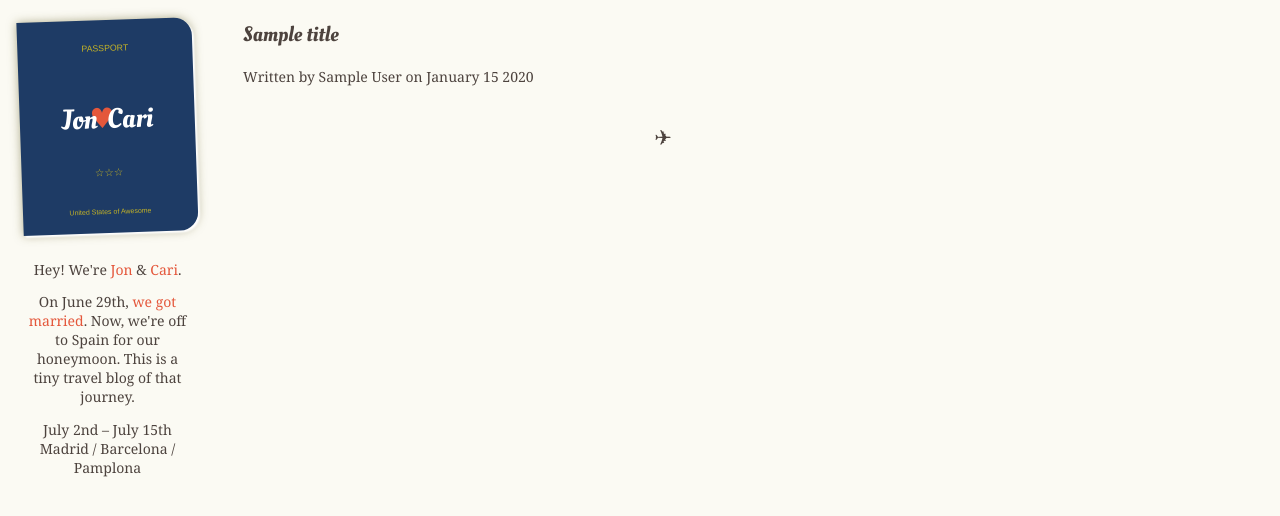
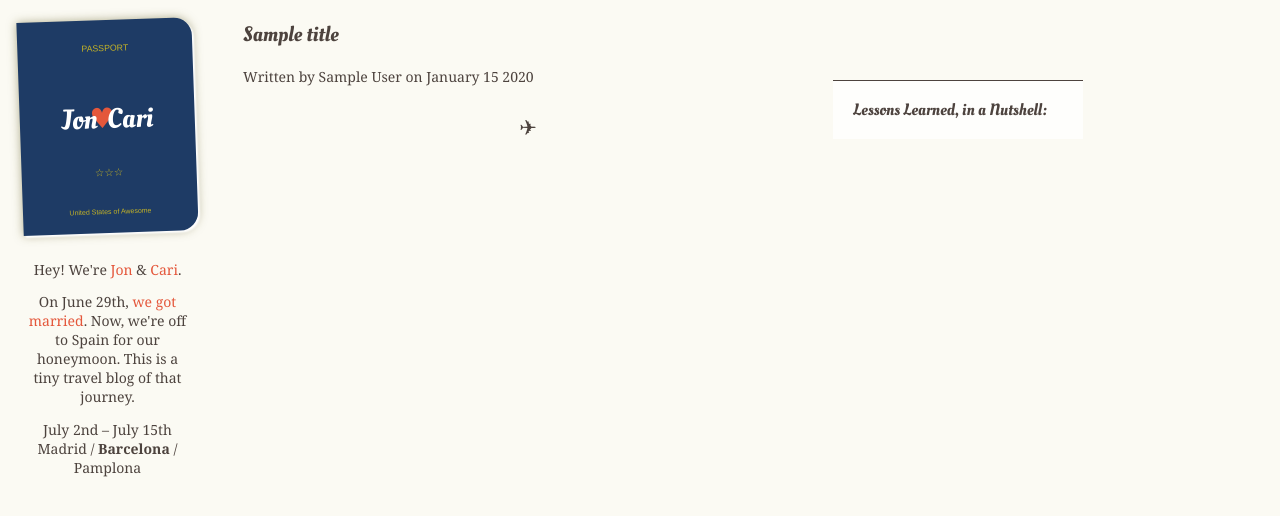
Before and after one commit to bahoo/jonandcari, a Django app: template templates/post.html in a window 1280 px wide. Shown: the top 516 px of the page. Run offline with Django 3.2, Linux system fonts and the light colour scheme; the template is opened without the code that fills it: most values are stand-ins (such as "Sample title", 1, 10 or a date in 2020); style sheets or scripts are compiled from the project's sources.

Commit message:
Day two and some layout enhancements.

```diff
--- a/pages/index.html
+++ b/pages/index.html
@@ -6,7 +6,7 @@
 	{% for post in posts %}
 	<h2><a href="{{ ROOT_URL }}/{{ post.path }}">{{ post.title }}</a>
 		 &mdash; written by {{ post.author }} on {{ post.date|date:"F j Y" }}</h2>
-		{{ post.body|truncatewords_html:45}} <a href="{{ ROOT_URL }}/{{ post.path }}">continue reading &rarr;</a>
+		{{ post.body|truncatewords_html:60}} <a href="{{ ROOT_URL }}/{{ post.path }}">continue reading &rarr;</a>
 	<p class="aeroplane">&#9992;</p>
 	{% endfor %}
 
--- a/static/css/style.scss
+++ b/static/css/style.scss
@@ -88,12 +88,7 @@ body {
 }
 
 /* ok basic page layout stuffs. */
-.sidebar{
-	width: 215px;
-	position: absolute;
-	left: 0;
-	top: 0;
-}
+
 
 .main{
 	margin: 20px 20px 50px 235px;
@@ -109,6 +104,20 @@ body {
 	margin: 2em;
 }
 
+.tips{
+	background: rgba(255,255,255,0.75);
+	padding: 1px 20px;
+	border-top: 1px solid $body_text;
+}
+
+.tips ul{
+	padding-left: 10px;
+}
+
+.tips li{
+	margin-bottom: 5px;
+}
+
 a{
 	color: $heart;
 	text-decoration: none;
@@ -120,6 +129,10 @@ img{
 
 figure{
 	margin: 20px;
+}
+
+.up-too-high{
+	float: left;
 }
 
 figcaption{
@@ -140,15 +153,11 @@ img.halfsie{
 .aeroplane{
 	text-align: center;
 	font-size: 1.5em;
-	margin: 2em 0;
+	margin: 1.5em 0 2.5em;
 }
 
-@media screen and (max-width: 320px) {
 
-	.sidebar{
-		width: 100%;
-		position: static;
-	}
+@media screen and (max-width: 480px) {
 
 	.passport{
 		margin: 20px auto;
@@ -164,3 +173,22 @@ img.halfsie{
 	}
 
 }
+
+@media screen and (min-width: 480px){
+
+	.sidebar{
+		width: 215px;
+		position: absolute;
+		left: 0;
+		top: 0;
+	}
+
+}
+
+@media screen and (min-width: 768px){
+	.tips{
+		float: right;
+		width: 250px;
+		margin: -20px 0 0 20px;
+	}
+}
--- a/templates/base.html
+++ b/templates/base.html
@@ -34,7 +34,7 @@
 
 			<p>On June 29th, <a href="http://v1.jonandcari.com">we got married</a>. Now, we're off to Spain for our honeymoon. This is a tiny travel blog of that journey.</p>
 			<p>July 2nd &ndash; July 15th<br />
-				Madrid / Barcelona / Pamplona</p>
+				Madrid / <b>Barcelona</b> / Pamplona</p>
 		</div>
 	</div>
 
--- a/templates/post.html
+++ b/templates/post.html
@@ -3,7 +3,15 @@
 {% block content %}
 
 <h2>{{ title }}</h2>
-<p>Written by {{ author }} on {{ date|date:"F j Y" }}</P>
+<p>Written by {{ author }} on {{ date|date:"F j Y" }}</p>
+
+<div class="tips">
+	<h3>Lessons Learned, in a Nutshell:</h3>
+	<ul>
+	{% block tips %}{% endblock %}
+	</ul>
+</div>
+
 
 {% block body %}{% endblock %}
 
```
Also changed, not shown: pages/posts/day-one.html (+8 -1 lines), pages/posts/day-two-or-three.html (added, +88 -0 lines), static/img/el-prado.jpg (added), static/img/guernica.jpg (added).
